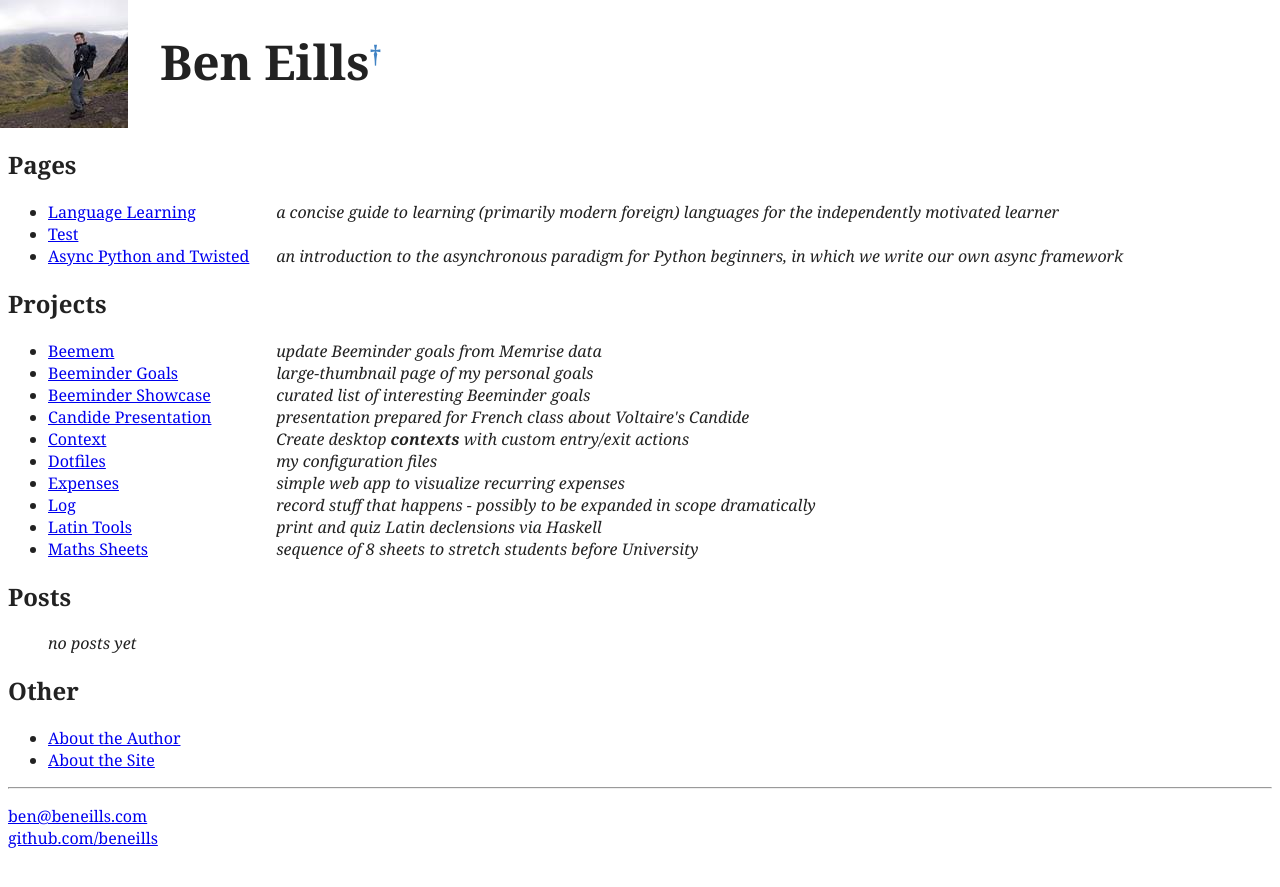
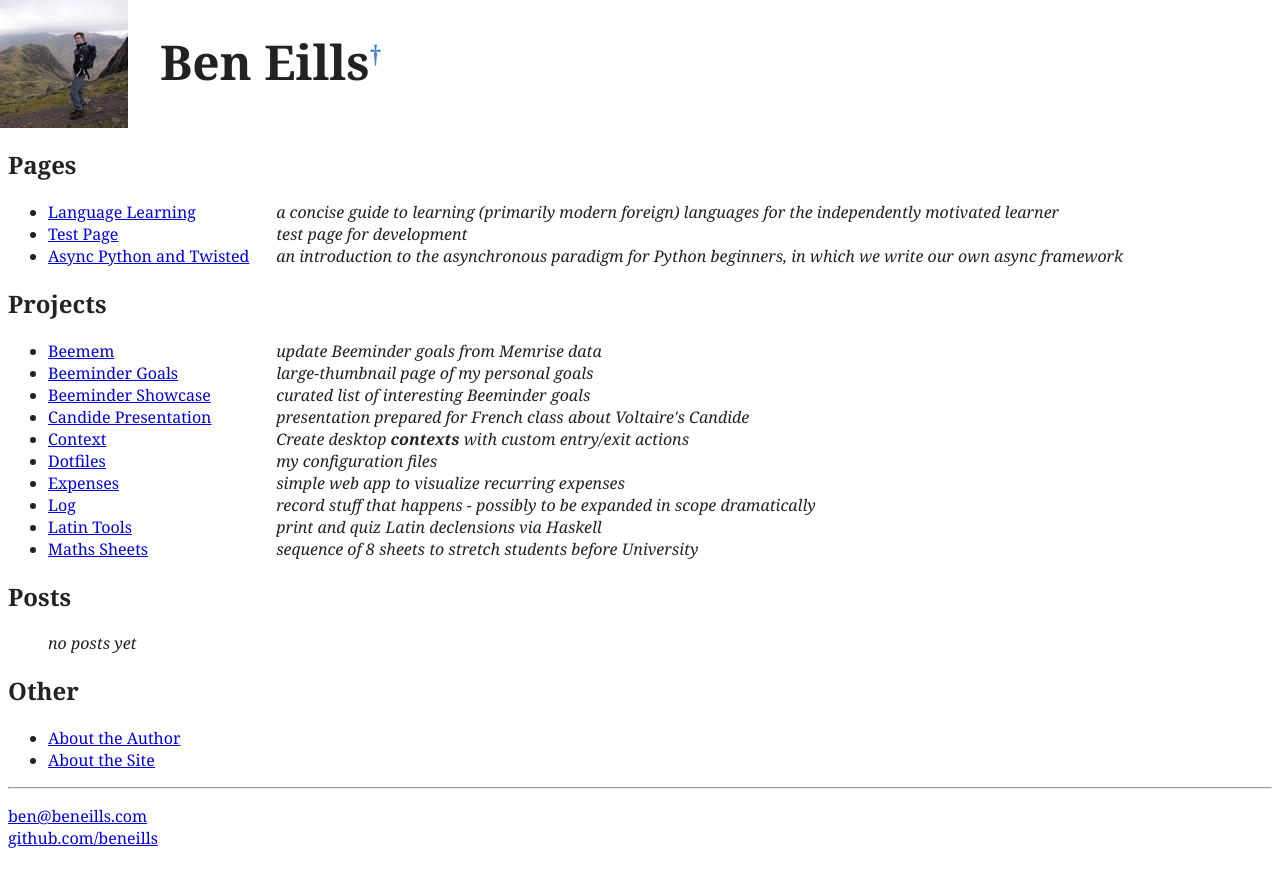
Before and after one commit to beneills/website, a Jekyll site: the page built from index.html, in a window 1280 px wide. Shown: the top 887 px of the page. Built offline with Jekyll 4.4.1, drawn with Linux system fonts in a browser that asks for light colours; nearby versions of some CDN libraries; Markdown is read by kramdown in place of the engine named in the settings.

Commit message:
add features to test

```diff
--- a/pages/test.md
+++ b/pages/test.md
@@ -1,7 +1,9 @@
 ---
 layout: page
-title: Test
+title: Test Page
 comments: false
+description: test page for development
+published: true
 ---
 
 This is a test <sup><a href="#fn:1" rel="footnote">1</a></sup>
@@ -13,7 +15,7 @@
 $$\sum_{i=0}^{\inf} { \frac{1}{n^2} } = \frac{\pi^2}{6}$$
 
 
-<script src="https://gist.github.com/beneills/4980411.js"></script>
+{% gist 4980411 %}
 
 <ol>
 <li id="fn:1">
```
